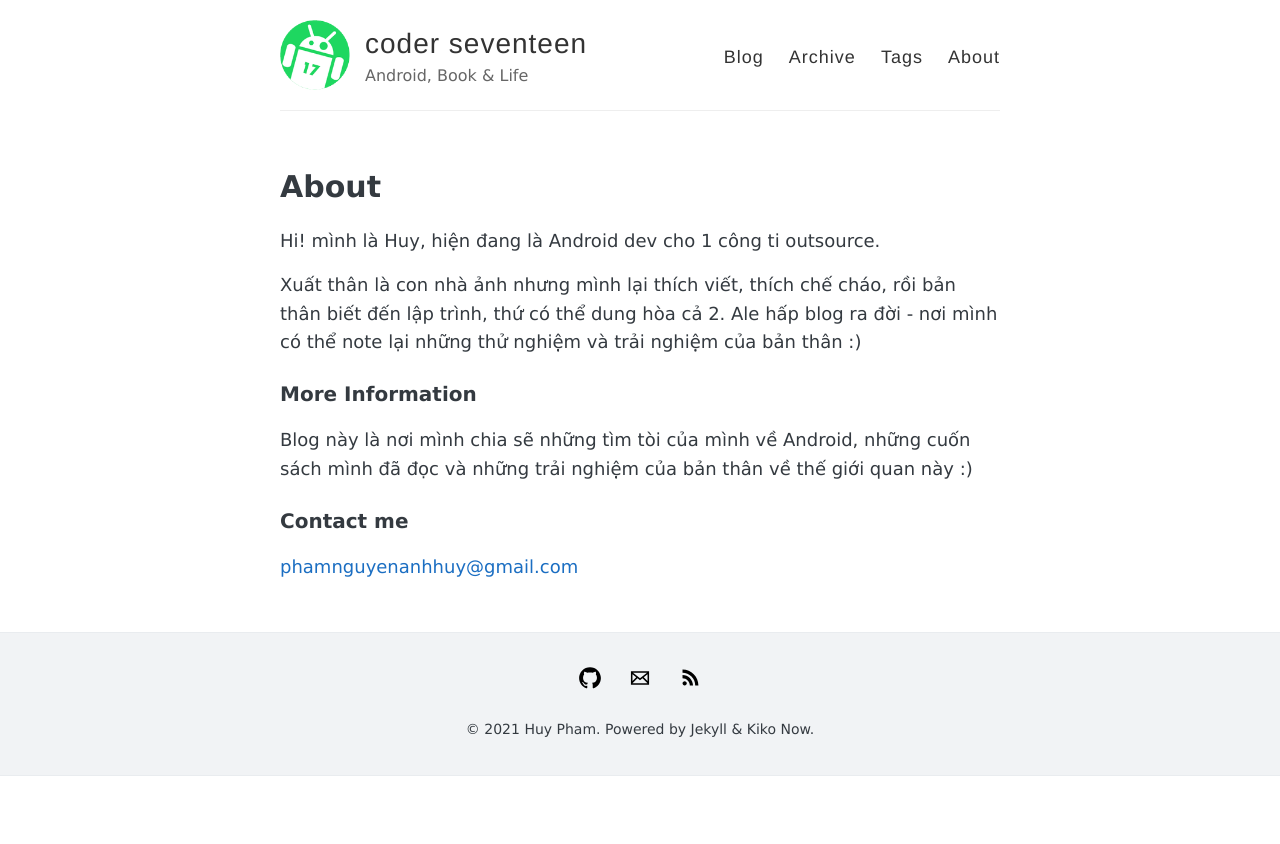
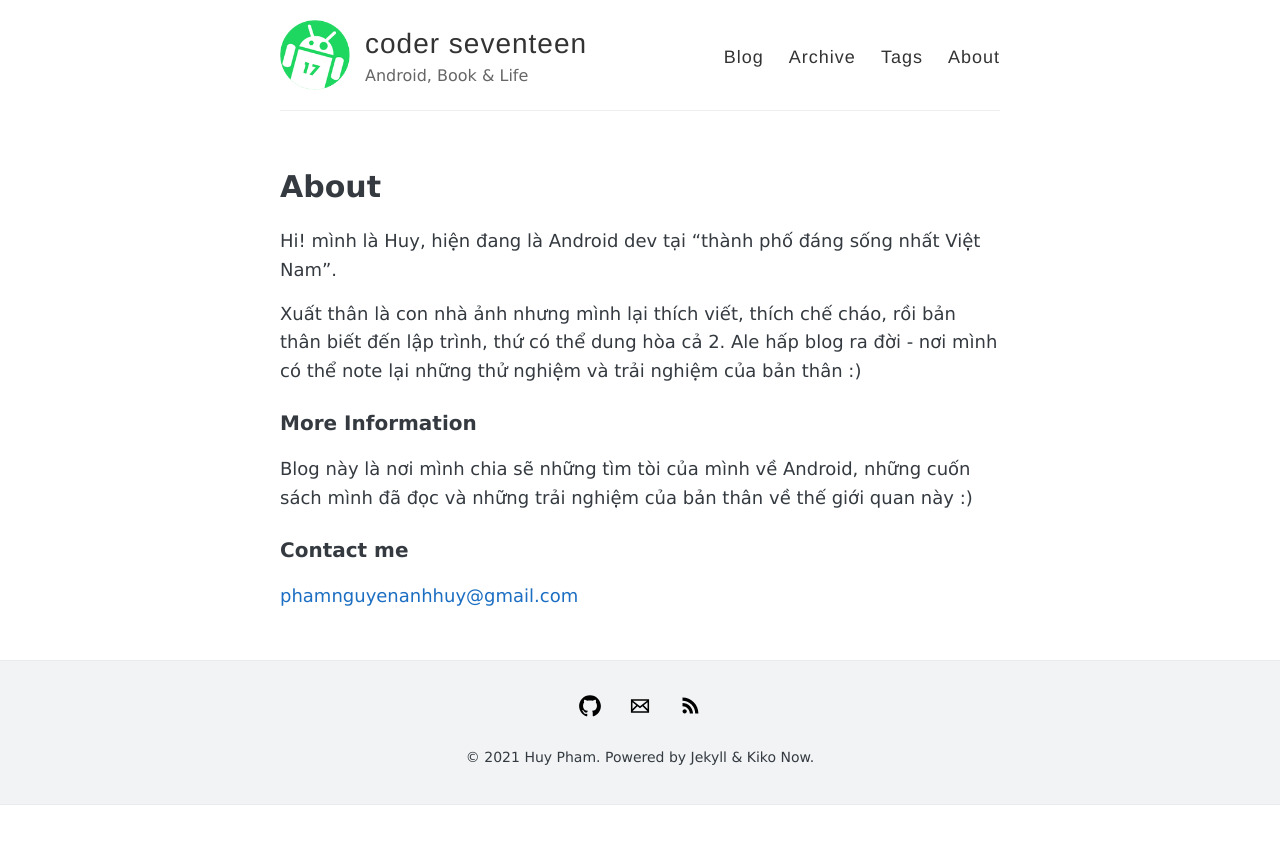
Before and after one commit to coder7eeN/coder7eeN.github.io, a Jekyll site: the page built from about.md, in a window 1280 px wide. Shown: the top 844 px of the page. Built offline with Jekyll 4.4.1, drawn with Linux system fonts in a browser that asks for light colours.

Commit message:
chore: modify about

```diff
--- a/about.md
+++ b/about.md
@@ -4,7 +4,7 @@ title: About
 permalink: /about/
 ---
 
-Hi! mình là Huy, hiện đang là Android dev cho 1 công ti outsource.
+Hi! mình là Huy, hiện đang là Android dev tại "thành phố đáng sống nhất Việt Nam".
 
 Xuất thân là con nhà ảnh nhưng mình lại thích viết, thích chế cháo, rồi bản thân biết đến lập trình, thứ có thể dung hòa cả 2. Ale hấp blog ra đời - nơi mình có thể note lại những thử nghiệm và trải nghiệm của bản thân :)
 
```
